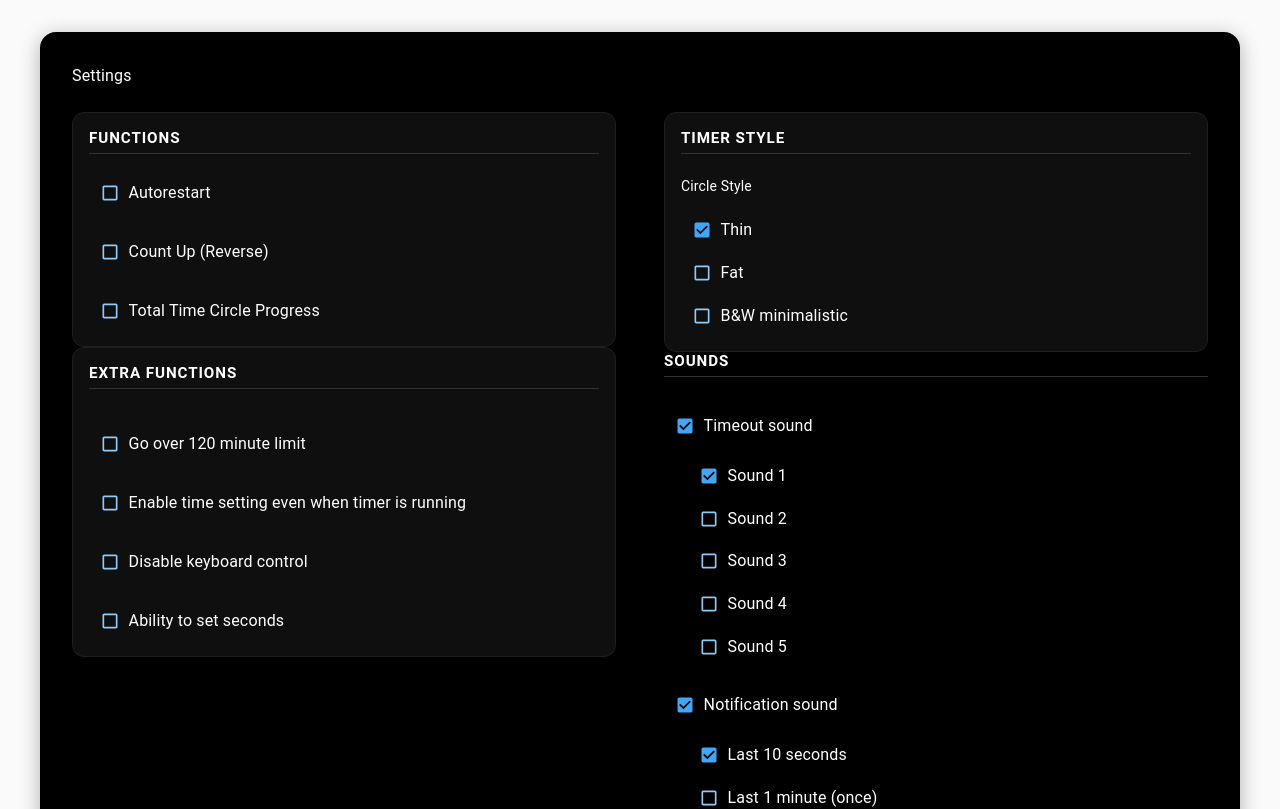
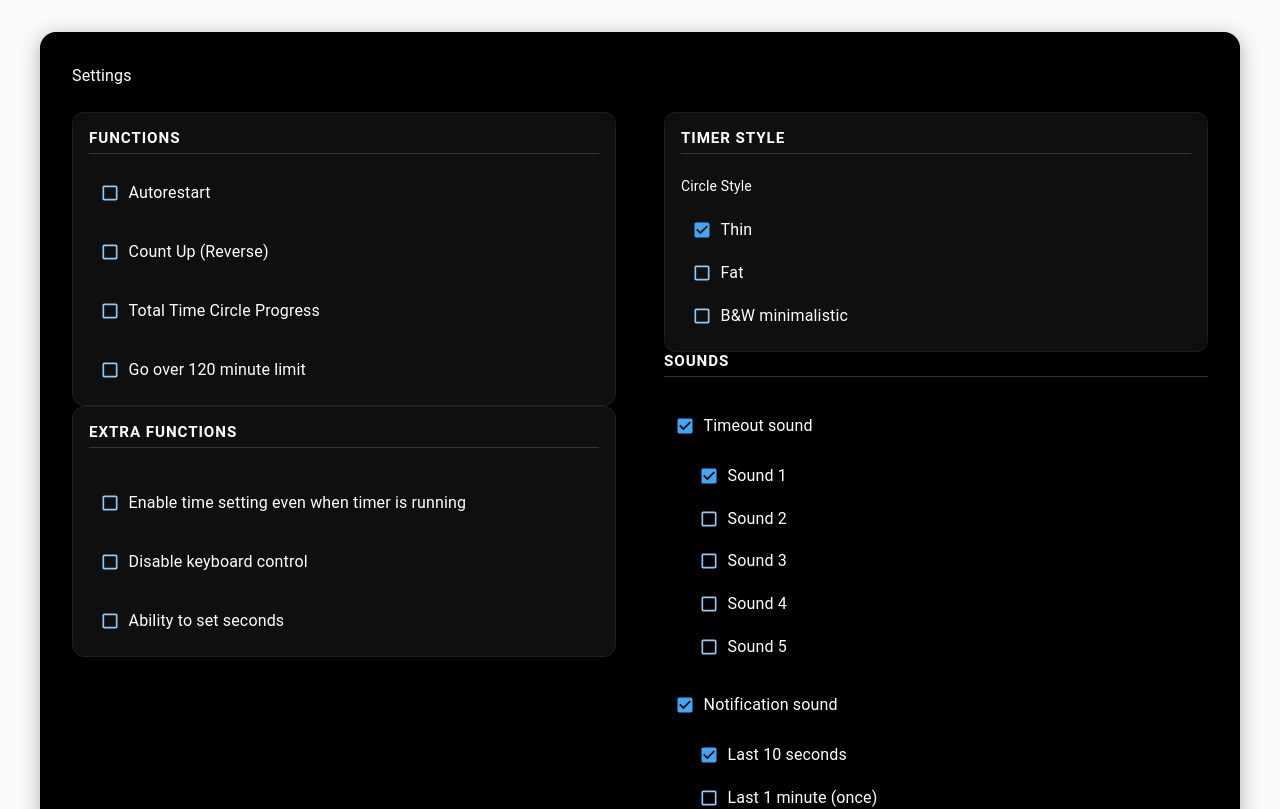
Before and after one commit to Iqnis-03/mqtjs_sv, a React (Create React App) app: page / in a window 1280 px wide. Shown: the top 809 px of the page. Built offline with nearby package versions, Linux system fonts and the light colour scheme.

Commit message:
Move 'Go over 120 minute limit' under Functions below Total Time Circle Progress
cgen-30dbc5b222a24724a77975130787e2e2

```diff
--- a/src/components/MqtSetting.js
+++ b/src/components/MqtSetting.js
@@ -161,6 +161,7 @@ const MqtSetting = () => {
       <FormControlLabel control={<Checkbox size="small" checked={autoRestart} onChange={() => setAutoRestart(!autoRestart)} />} label="Autorestart" />
       <FormControlLabel control={<Checkbox size="small" checked={countUp} onChange={() => setCountUp(!countUp)} />} label="Count Up (Reverse)" />
       <FormControlLabel control={<Checkbox size="small" checked={circleProgress === 'full'} onChange={(e) => setCircleProgress(e.target.checked ? 'full' : 'minute')} />} label="Total Time Circle Progress" />
+      <FormControlLabel control={<Checkbox size="small" checked={limitBreak} onChange={() => setLimitBreak(!limitBreak)} />} label="Go over 120 minute limit" />
     </Stack>
   );
 
@@ -168,7 +169,6 @@ const MqtSetting = () => {
   const FunctionSettings = (
     <Stack spacing={2}>
       <div className="inline-fields"></div>
-      <FormControlLabel control={<Checkbox size="small" checked={limitBreak} onChange={() => setLimitBreak(!limitBreak)} />} label="Go over 120 minute limit" />
       <FormControlLabel control={<Checkbox size="small" checked={allowClickableTimer} onChange={() => setAllowClickableTimer(!allowClickableTimer)} />} label="Enable time setting even when timer is running" />
       <FormControlLabel control={<Checkbox size="small" checked={disableKeyboard} onChange={() => setDisableKeyboard(!disableKeyboard)} />} label="Disable keyboard control" />
       <FormControlLabel control={<Checkbox size="small" checked={timeFormat === 'mm:ss'} onChange={() => setTimeFormat(timeFormat === 'mm:ss' ? 'mm' : 'mm:ss')} />} label="Ability to set seconds" />
```
